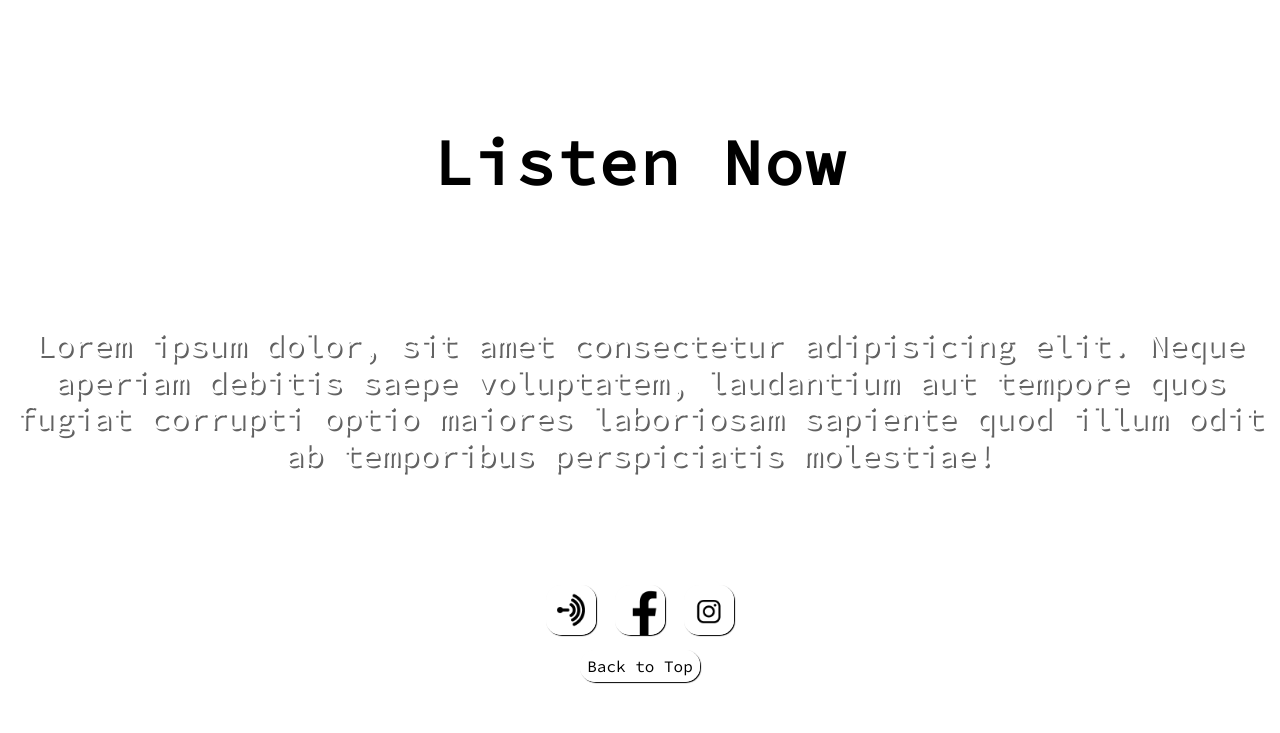
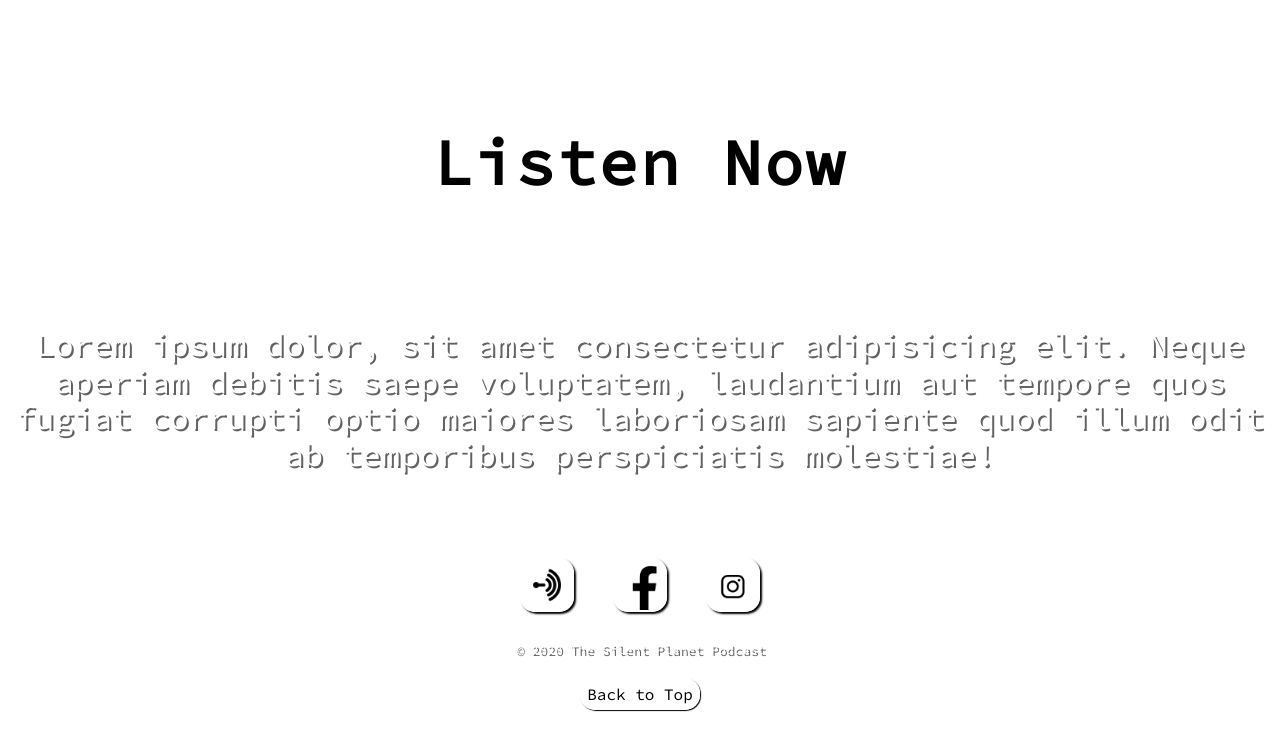
Before and after one commit to thomaswilliams78952/code_louisville_project_2021fewd, a plain HTML site: page index.html in a window 1280 px wide. Shown: the part 2538-3271 px from the top of the page. Before the commit the page ends 3242 px from the top, so only its background shows below. Drawn offline with Linux system fonts and the light colour scheme.

Commit message:
styled footer icons

```diff
--- a/index.html
+++ b/index.html
@@ -61,14 +61,12 @@
     </section>
 
     <footer>
-        <h3>Cool neat footer</h3>
-
         <div class="icon-flex">
             <a href="https://anchor.fm/thesilentplanetpodcast" target="_blank"><img class="icon" src="./images/social media icons/anchor.png" alt="link to anchor site"></a>
             <a href="https://www.facebook.com/thesilentplanetpodcast/" target="_blank"><img class="icon" src="./images/social media icons/iconfinder_Rounded_Facebook_svg_5282541.png" alt="link to facebook"></a>
             <a href="https://www.instagram.com/thesilentplanetpodcast/?hl=en" target="_blank"><img class="icon" src="./images/social media icons/iconfinder_38-instagram_1161954.png" alt="link to instagram"></a>
         </div>
-
+        <p>&copy; 2020 The Silent Planet Podcast</p>
         <a class="btt" href="#">Back to Top</a>
     </footer>
     <script src="./script.js"></script>
--- a/styles.css
+++ b/styles.css
@@ -270,13 +270,26 @@ footer h3 {
 
 .icon {
     display: inline-block;
-    margin: 0 auto;
+    margin: 10px 10px;
     height: 50px;
     width: 50px;
+    border: solid white 2px;
     border-radius: 15px;
-    box-shadow: 1px 1px 1px black;
+    box-shadow: 2px 2px 2px black;
 }
 
+.icon:hover {
+    filter: invert(1);
+    transition: .4s;
+    border: solid black 2px;
+    box-shadow: 2px 2px 2px white;
+
+}
+
+
+footer p {
+    font-size: small;
+}
 /* -------------------- */
 
 
```
